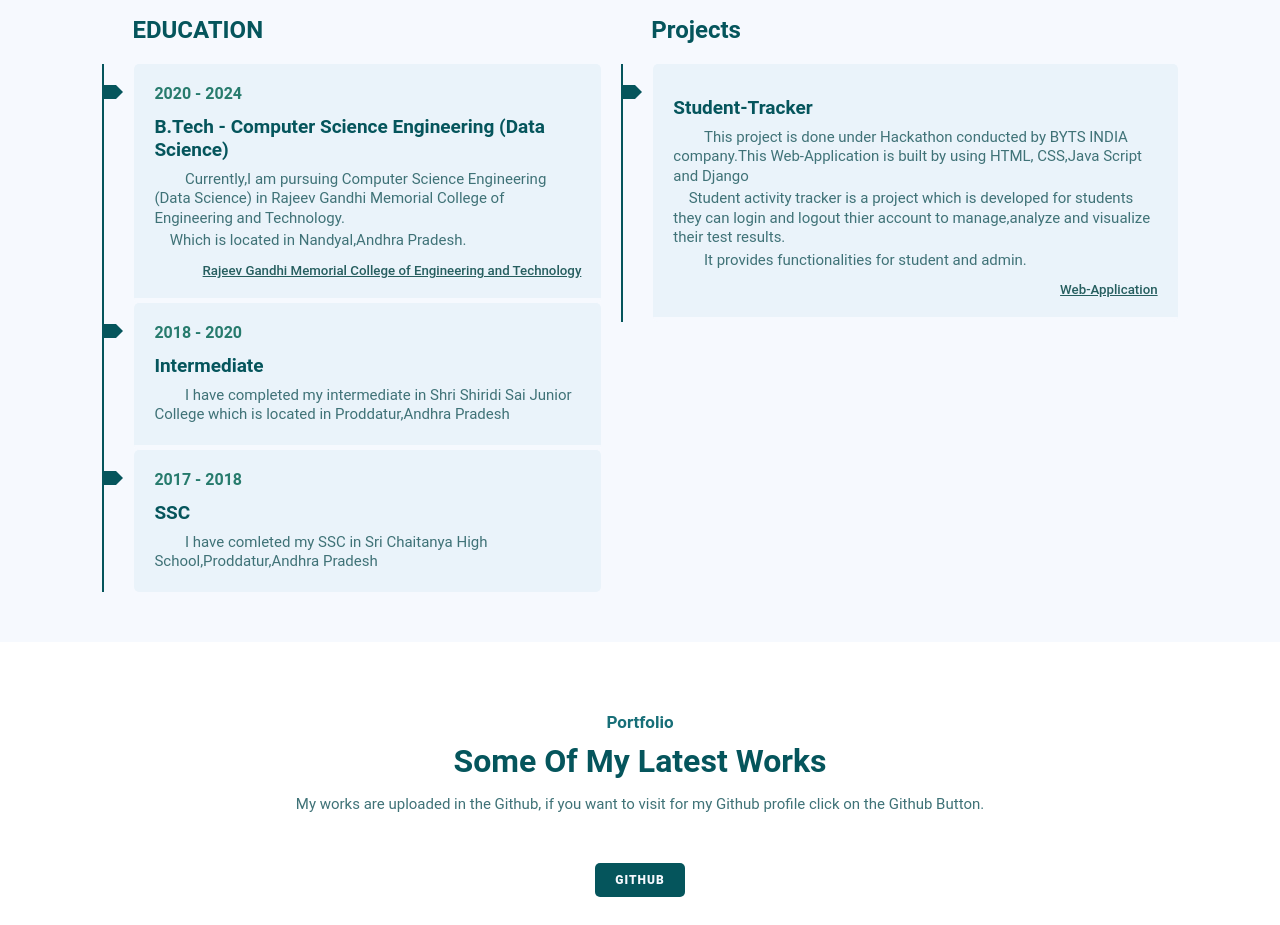
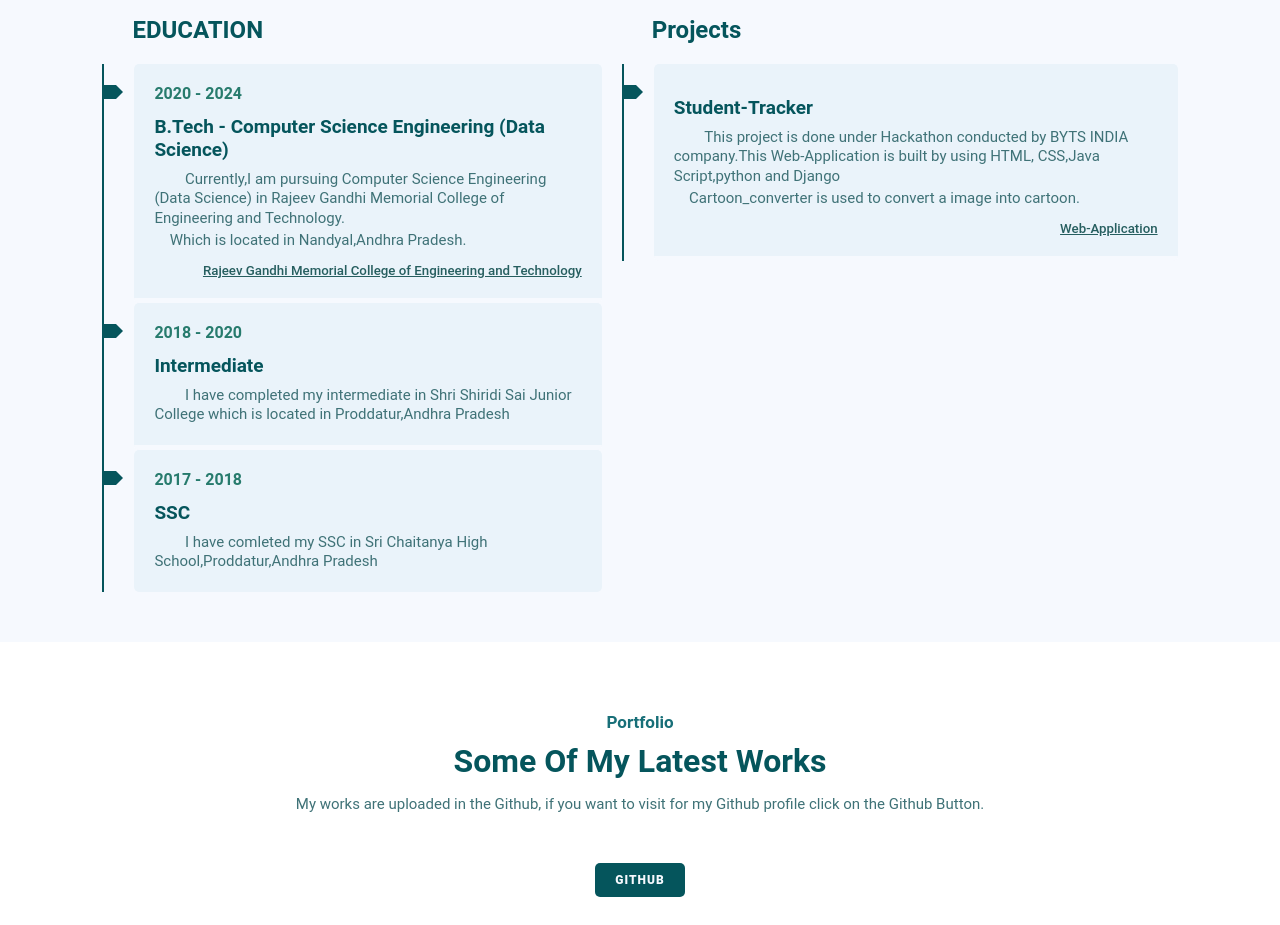
Before and after one commit to TarakeshReddy/port-folio, a plain HTML site: page tarak-port-folio/index.html in a window 1280 px wide. Shown: the part 2420-3345 px from the top of the page. Drawn offline with nearby package versions, Linux system fonts and the light colour scheme.

Commit message:
Update index.html

```diff
--- a/tarak-port-folio/index.html
+++ b/tarak-port-folio/index.html
@@ -232,9 +232,9 @@
 			<main class="resume-contents">
 				<div class="box">
 					<h3>Student-Tracker</h3>
-					<p>&emsp;&emsp;This project is done under Hackathon conducted by BYTS INDIA company.This Web-Application is built by using HTML, CSS,Java Script and Django</p>
-                    <p>&emsp;Student activity tracker is a project which is developed for students they can login and logout thier account to manage,analyze and visualize their test results.</p>
-                    <p>&emsp;&emsp;It provides functionalities for student and admin.</p>
+					<p>&emsp;&emsp;This project is done under Hackathon conducted by BYTS INDIA company.This Web-Application is built by using HTML, CSS,Java Script,python and Django</p>
+                    <p>&emsp;Cartoon_converter is used to convert a image into cartoon.</p>
+
 
 					<h5 class="vanue"><a href="https://github.com/TarakeshReddy" target="_blank" style="color: #265e5f;">Web-Application</a></h5>
                 </div>
```
